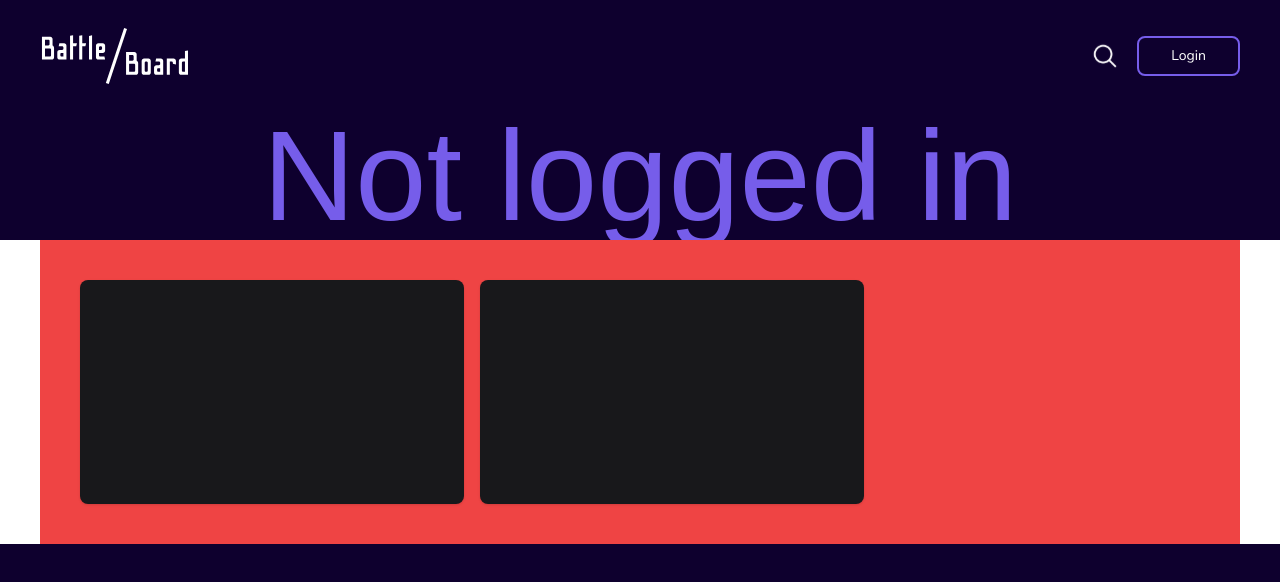
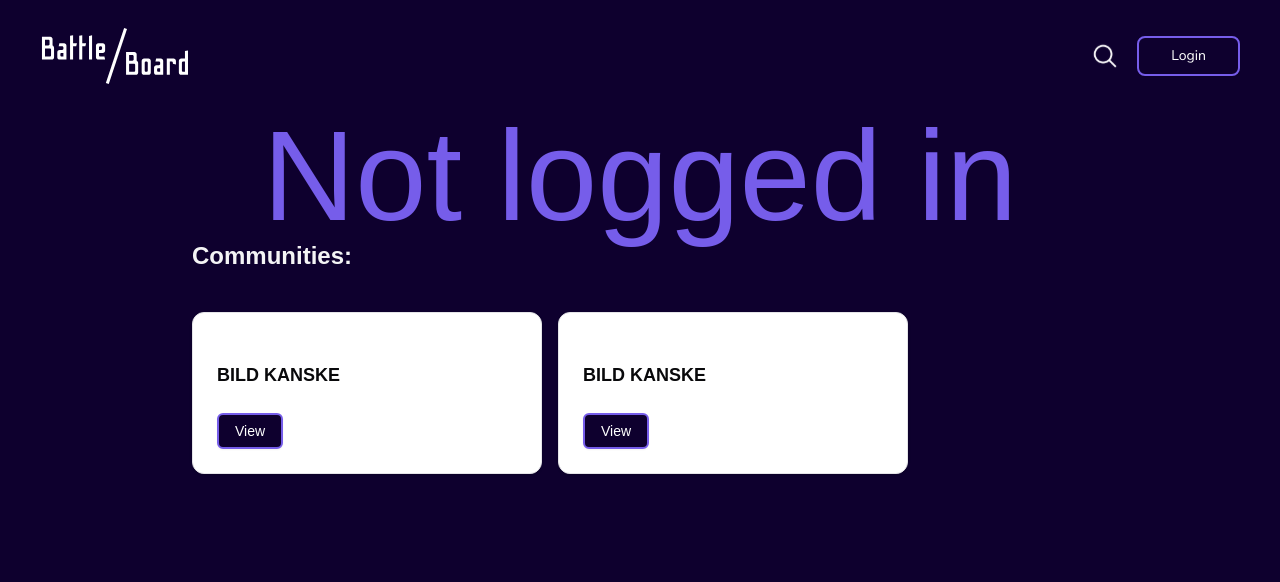
Before and after one commit to richard-lovgren/BattleBoard, a Next.js app in the folder source/battle-board/battle-board/: page /user/1 in a window 1280 px wide. Shown: the top 582 px of the page. Built offline with nearby package versions, Linux system fonts and the light colour scheme; no server answers; a web font is replaced by a local one.

Commit message:
Connected profile with community page through next router from next/navigation on a card on the profile page

```diff
--- a/source/battle-board/battle-board/app/user/[user_id]/page.tsx
+++ b/source/battle-board/battle-board/app/user/[user_id]/page.tsx
@@ -81,8 +81,8 @@
         display_name={userDataHeader.display_name}
         league_puuid={userDataHeader.league_puuid}
       ></UserPageBanner>
-
-      <div className="bg-white flex  flex-col items-start px-10">
+      <div className=" flex  flex-col items-start px-48">
+        <h1 className="text-2xl font-semibold text-accent">Communities:</h1>
         <CommunitiesList communities={userCommunitiesMap}></CommunitiesList>
       </div>
     </div>
--- a/source/battle-board/battle-board/components/CommunitiesList.tsx
+++ b/source/battle-board/battle-board/components/CommunitiesList.tsx
@@ -1,23 +1,50 @@
-import { Button } from "./ui/button";
+"use client"
+
+import * as React from "react"
+
+import { Button } from "@/components/ui/button"
+import {
+  Card,
+  CardContent,
+  CardFooter,
+  CardHeader,
+  CardTitle,
+} from "@/components/ui/card"
+import { useRouter } from "next/navigation";
+
 
 interface CommunitiesListProps {
   communities: { id: string; name: string }[];
 }
 
 const CommunitiesList: React.FC<CommunitiesListProps> = ({ communities }) => {
+
+  const router = useRouter();
+
+  const handleNavigation = (id: string) => {
+    router.replace(`/community/${id}`);
+  }
+
+
+
+
   return (
-    <div className="flex bg-red-500 flex-row flex-wrap gap-4 w-full px-10 py-10">
+    <div className="flex  flex-row flex-wrap gap-4 w-full  py-10">
       {communities.map((community) => (
-        <Button
-          variant="default"
-          key={community.id}
-          size="lg"
-          className="h-56 w-96"
-        >
-          {community.name}
-        </Button>
-      ))}
-    </div>
+        <Card className="w-[350px]">
+          <CardHeader>
+            <CardTitle className="font-thin">{community.name}</CardTitle>
+          </CardHeader>
+          <CardContent>
+            <h1 className="text-lg font-semibold">BILD KANSKE</h1>
+          </CardContent>
+          <CardFooter className="flex justify-between">
+            <Button variant="outline" onClick={() => handleNavigation(community.id)}>View</Button>
+          </CardFooter>
+        </Card>
+      ))
+      }
+    </div >
   );
 };
 
--- /dev/null
+++ b/source/battle-board/battle-board/components/ui/card.tsx
@@ -0,0 +1,76 @@
+import * as React from "react"
+
+import { cn } from "@/lib/utils"
+
+const Card = React.forwardRef<
+  HTMLDivElement,
+  React.HTMLAttributes<HTMLDivElement>
+>(({ className, ...props }, ref) => (
+  <div
+    ref={ref}
+    className={cn(
+      "rounded-xl border bg-card text-card-foreground shadow",
+      className
+    )}
+    {...props}
+  />
+))
+Card.displayName = "Card"
+
+const CardHeader = React.forwardRef<
+  HTMLDivElement,
+  React.HTMLAttributes<HTMLDivElement>
+>(({ className, ...props }, ref) => (
+  <div
+    ref={ref}
+    className={cn("flex flex-col space-y-1.5 p-6", className)}
+    {...props}
+  />
+))
+CardHeader.displayName = "CardHeader"
+
+const CardTitle = React.forwardRef<
+  HTMLDivElement,
+  React.HTMLAttributes<HTMLDivElement>
+>(({ className, ...props }, ref) => (
+  <div
+    ref={ref}
+    className={cn("font-semibold leading-none tracking-tight", className)}
+    {...props}
+  />
+))
+CardTitle.displayName = "CardTitle"
+
+const CardDescription = React.forwardRef<
+  HTMLDivElement,
+  React.HTMLAttributes<HTMLDivElement>
+>(({ className, ...props }, ref) => (
+  <div
+    ref={ref}
+    className={cn("text-sm text-muted-foreground", className)}
+    {...props}
+  />
+))
+CardDescription.displayName = "CardDescription"
+
+const CardContent = React.forwardRef<
+  HTMLDivElement,
+  React.HTMLAttributes<HTMLDivElement>
+>(({ className, ...props }, ref) => (
+  <div ref={ref} className={cn("p-6 pt-0", className)} {...props} />
+))
+CardContent.displayName = "CardContent"
+
+const CardFooter = React.forwardRef<
+  HTMLDivElement,
+  React.HTMLAttributes<HTMLDivElement>
+>(({ className, ...props }, ref) => (
+  <div
+    ref={ref}
+    className={cn("flex items-center p-6 pt-0", className)}
+    {...props}
+  />
+))
+CardFooter.displayName = "CardFooter"
+
+export { Card, CardHeader, CardFooter, CardTitle, CardDescription, CardContent }
--- /dev/null
+++ b/source/battle-board/battle-board/components/ui/input.tsx
@@ -0,0 +1,22 @@
+import * as React from "react"
+
+import { cn } from "@/lib/utils"
+
+const Input = React.forwardRef<HTMLInputElement, React.ComponentProps<"input">>(
+  ({ className, type, ...props }, ref) => {
+    return (
+      <input
+        type={type}
+        className={cn(
+          "flex h-9 w-full rounded-md border border-input bg-transparent px-3 py-1 text-base shadow-sm transition-colors file:border-0 file:bg-transparent file:text-sm file:font-medium file:text-foreground placeholder:text-muted-foreground focus-visible:outline-none focus-visible:ring-1 focus-visible:ring-ring disabled:cursor-not-allowed disabled:opacity-50 md:text-sm",
+          className
+        )}
+        ref={ref}
+        {...props}
+      />
+    )
+  }
+)
+Input.displayName = "Input"
+
+export { Input }
--- /dev/null
+++ b/source/battle-board/battle-board/components/ui/label.tsx
@@ -0,0 +1,26 @@
+"use client"
+
+import * as React from "react"
+import * as LabelPrimitive from "@radix-ui/react-label"
+import { cva, type VariantProps } from "class-variance-authority"
+
+import { cn } from "@/lib/utils"
+
+const labelVariants = cva(
+  "text-sm font-medium leading-none peer-disabled:cursor-not-allowed peer-disabled:opacity-70"
+)
+
+const Label = React.forwardRef<
+  React.ElementRef<typeof LabelPrimitive.Root>,
+  React.ComponentPropsWithoutRef<typeof LabelPrimitive.Root> &
+    VariantProps<typeof labelVariants>
+>(({ className, ...props }, ref) => (
+  <LabelPrimitive.Root
+    ref={ref}
+    className={cn(labelVariants(), className)}
+    {...props}
+  />
+))
+Label.displayName = LabelPrimitive.Root.displayName
+
+export { Label }
--- /dev/null
+++ b/source/battle-board/battle-board/components/ui/select.tsx
@@ -0,0 +1,159 @@
+"use client"
+
+import * as React from "react"
+import * as SelectPrimitive from "@radix-ui/react-select"
+import { Check, ChevronDown, ChevronUp } from "lucide-react"
+
+import { cn } from "@/lib/utils"
+
+const Select = SelectPrimitive.Root
+
+const SelectGroup = SelectPrimitive.Group
+
+const SelectValue = SelectPrimitive.Value
+
+const SelectTrigger = React.forwardRef<
+  React.ElementRef<typeof SelectPrimitive.Trigger>,
+  React.ComponentPropsWithoutRef<typeof SelectPrimitive.Trigger>
+>(({ className, children, ...props }, ref) => (
+  <SelectPrimitive.Trigger
+    ref={ref}
+    className={cn(
+      "flex h-9 w-full items-center justify-between whitespace-nowrap rounded-md border border-input bg-transparent px-3 py-2 text-sm shadow-sm ring-offset-background placeholder:text-muted-foreground focus:outline-none focus:ring-1 focus:ring-ring disabled:cursor-not-allowed disabled:opacity-50 [&>span]:line-clamp-1",
+      className
+    )}
+    {...props}
+  >
+    {children}
+    <SelectPrimitive.Icon asChild>
+      <ChevronDown className="h-4 w-4 opacity-50" />
+    </SelectPrimitive.Icon>
+  </SelectPrimitive.Trigger>
+))
+SelectTrigger.displayName = SelectPrimitive.Trigger.displayName
+
+const SelectScrollUpButton = React.forwardRef<
+  React.ElementRef<typeof SelectPrimitive.ScrollUpButton>,
+  React.ComponentPropsWithoutRef<typeof SelectPrimitive.ScrollUpButton>
+>(({ className, ...props }, ref) => (
+  <SelectPrimitive.ScrollUpButton
+    ref={ref}
+    className={cn(
+      "flex cursor-default items-center justify-center py-1",
+      className
+    )}
+    {...props}
+  >
+    <ChevronUp className="h-4 w-4" />
+  </SelectPrimitive.ScrollUpButton>
+))
+SelectScrollUpButton.displayName = SelectPrimitive.ScrollUpButton.displayName
+
+const SelectScrollDownButton = React.forwardRef<
+  React.ElementRef<typeof SelectPrimitive.ScrollDownButton>,
+  React.ComponentPropsWithoutRef<typeof SelectPrimitive.ScrollDownButton>
+>(({ className, ...props }, ref) => (
+  <SelectPrimitive.ScrollDownButton
+    ref={ref}
+    className={cn(
+      "flex cursor-default items-center justify-center py-1",
+      className
+    )}
+    {...props}
+  >
+    <ChevronDown className="h-4 w-4" />
+  </SelectPrimitive.ScrollDownButton>
+))
+SelectScrollDownButton.displayName =
+  SelectPrimitive.ScrollDownButton.displayName
+
+const SelectContent = React.forwardRef<
+  React.ElementRef<typeof SelectPrimitive.Content>,
+  React.ComponentPropsWithoutRef<typeof SelectPrimitive.Content>
+>(({ className, children, position = "popper", ...props }, ref) => (
+  <SelectPrimitive.Portal>
+    <SelectPrimitive.Content
+      ref={ref}
+      className={cn(
+        "relative z-50 max-h-96 min-w-[8rem] overflow-hidden rounded-md border bg-popover text-popover-foreground shadow-md data-[state=open]:animate-in data-[state=closed]:animate-out data-[state=closed]:fade-out-0 data-[state=open]:fade-in-0 data-[state=closed]:zoom-out-95 data-[state=open]:zoom-in-95 data-[side=bottom]:slide-in-from-top-2 data-[side=left]:slide-in-from-right-2 data-[side=right]:slide-in-from-left-2 data-[side=top]:slide-in-from-bottom-2",
+        position === "popper" &&
+          "data-[side=bottom]:translate-y-1 data-[side=left]:-translate-x-1 data-[side=right]:translate-x-1 data-[side=top]:-translate-y-1",
+        className
+      )}
+      position={position}
+      {...props}
+    >
+      <SelectScrollUpButton />
+      <SelectPrimitive.Viewport
+        className={cn(
+          "p-1",
+          position === "popper" &&
+            "h-[var(--radix-select-trigger-height)] w-full min-w-[var(--radix-select-trigger-width)]"
+        )}
+      >
+        {children}
+      </SelectPrimitive.Viewport>
+      <SelectScrollDownButton />
+    </SelectPrimitive.Content>
+  </SelectPrimitive.Portal>
+))
+SelectContent.displayName = SelectPrimitive.Content.displayName
+
+const SelectLabel = React.forwardRef<
+  React.ElementRef<typeof SelectPrimitive.Label>,
+  React.ComponentPropsWithoutRef<typeof SelectPrimitive.Label>
+>(({ className, ...props }, ref) => (
+  <SelectPrimitive.Label
+    ref={ref}
+    className={cn("px-2 py-1.5 text-sm font-semibold", className)}
+    {...props}
+  />
+))
+SelectLabel.displayName = SelectPrimitive.Label.displayName
+
+const SelectItem = React.forwardRef<
+  React.ElementRef<typeof SelectPrimitive.Item>,
+  React.ComponentPropsWithoutRef<typeof SelectPrimitive.Item>
+>(({ className, children, ...props }, ref) => (
+  <SelectPrimitive.Item
+    ref={ref}
+    className={cn(
+      "relative flex w-full cursor-default select-none items-center rounded-sm py-1.5 pl-2 pr-8 text-sm outline-none focus:bg-accent focus:text-accent-foreground data-[disabled]:pointer-events-none data-[disabled]:opacity-50",
+      className
+    )}
+    {...props}
+  >
+    <span className="absolute right-2 flex h-3.5 w-3.5 items-center justify-center">
+      <SelectPrimitive.ItemIndicator>
+        <Check className="h-4 w-4" />
+      </SelectPrimitive.ItemIndicator>
+    </span>
+    <SelectPrimitive.ItemText>{children}</SelectPrimitive.ItemText>
+  </SelectPrimitive.Item>
+))
+SelectItem.displayName = SelectPrimitive.Item.displayName
+
+const SelectSeparator = React.forwardRef<
+  React.ElementRef<typeof SelectPrimitive.Separator>,
+  React.ComponentPropsWithoutRef<typeof SelectPrimitive.Separator>
+>(({ className, ...props }, ref) => (
+  <SelectPrimitive.Separator
+    ref={ref}
+    className={cn("-mx-1 my-1 h-px bg-muted", className)}
+    {...props}
+  />
+))
+SelectSeparator.displayName = SelectPrimitive.Separator.displayName
+
+export {
+  Select,
+  SelectGroup,
+  SelectValue,
+  SelectTrigger,
+  SelectContent,
+  SelectLabel,
+  SelectItem,
+  SelectSeparator,
+  SelectScrollUpButton,
+  SelectScrollDownButton,
+}
--- a/source/battle-board/battle-board/package.json
+++ b/source/battle-board/battle-board/package.json
@@ -12,6 +12,8 @@
     "@emotion/react": "^11.14.0",
     "@emotion/styled": "^11.14.0",
     "@mui/material": "^6.2.0",
+    "@radix-ui/react-label": "^2.1.1",
+    "@radix-ui/react-select": "^2.1.3",
     "@radix-ui/react-slot": "^1.1.0",
     "axios": "^1.7.8",
     "class-variance-authority": "^0.7.1",
```
Also changed, not shown: 1 other file (tests, documents, lock files or other folders).
